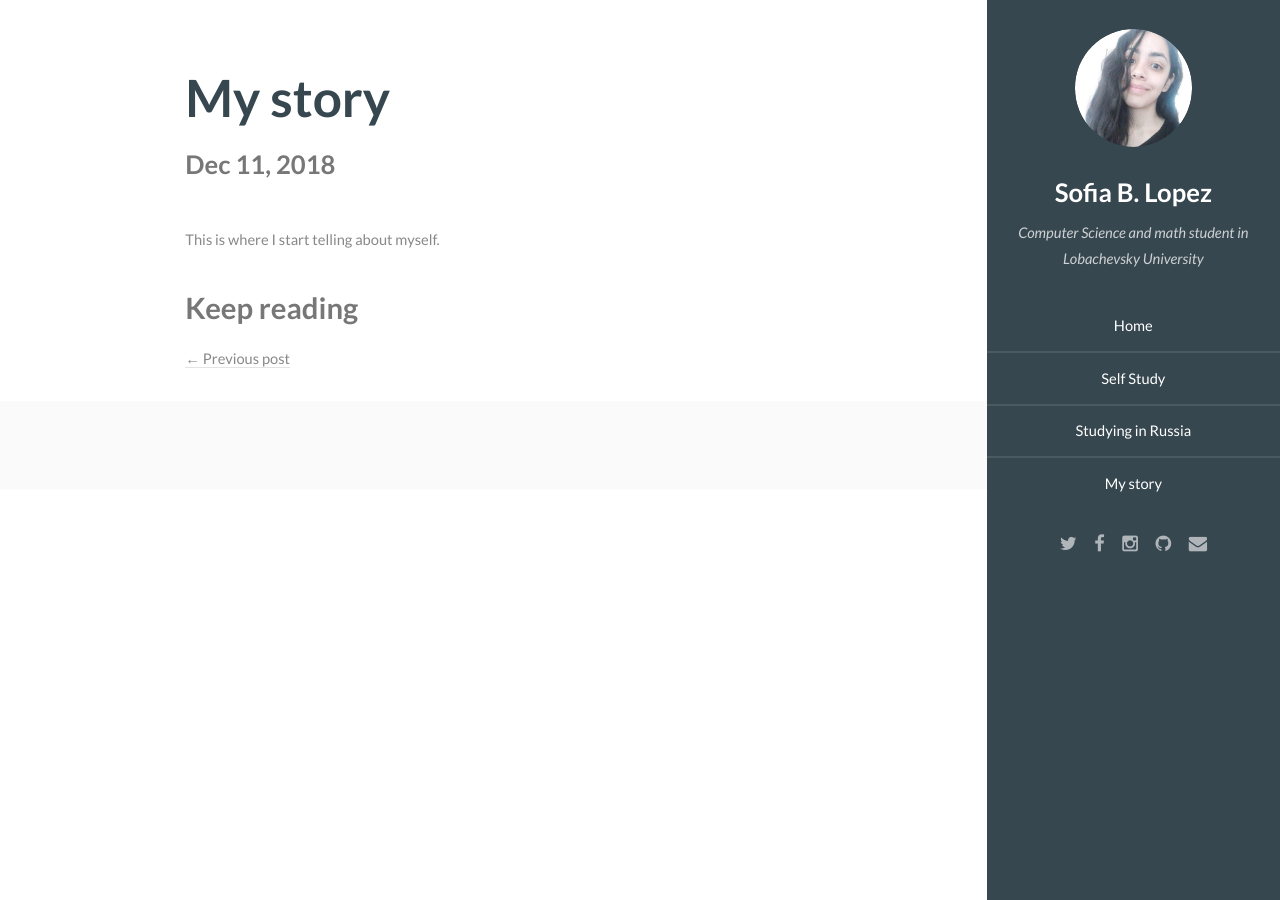
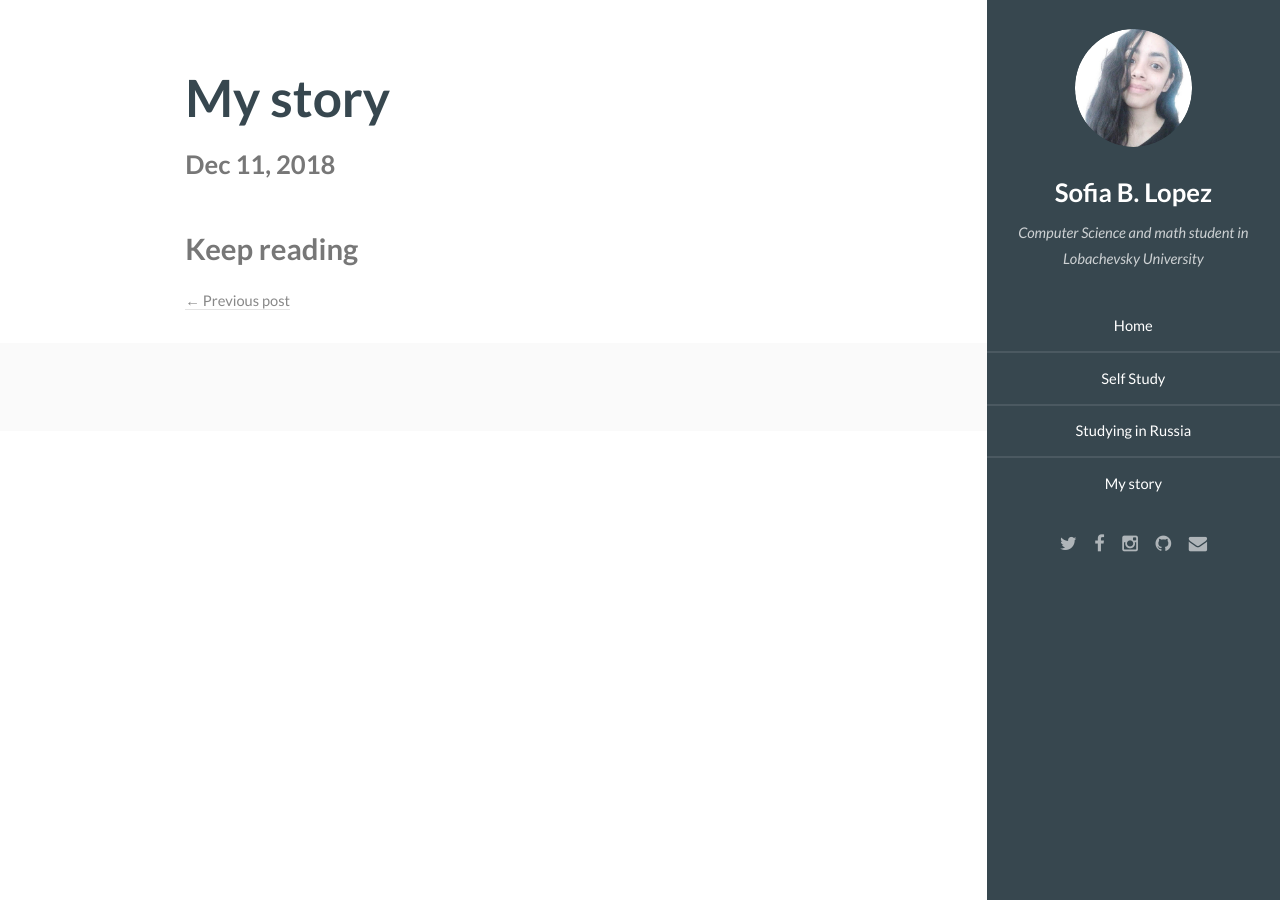
Before and after one commit to sofiabelen/sofiabelen.github.io, a Jekyll site: the page built from _posts/2018-12-11-MyStory.md, in a window 1280 px wide. Built offline with Jekyll 4.4.1, drawn with Linux system fonts in a browser that asks for light colours.

Commit message:
Update 2018-12-11-MyStory.md

```diff
--- a/_posts/2018-12-11-MyStory.md
+++ b/_posts/2018-12-11-MyStory.md
@@ -3,5 +3,3 @@ layout: post
 title: My story
 category: "mystory"
 ---
-
-This is where I start telling about myself.
```
